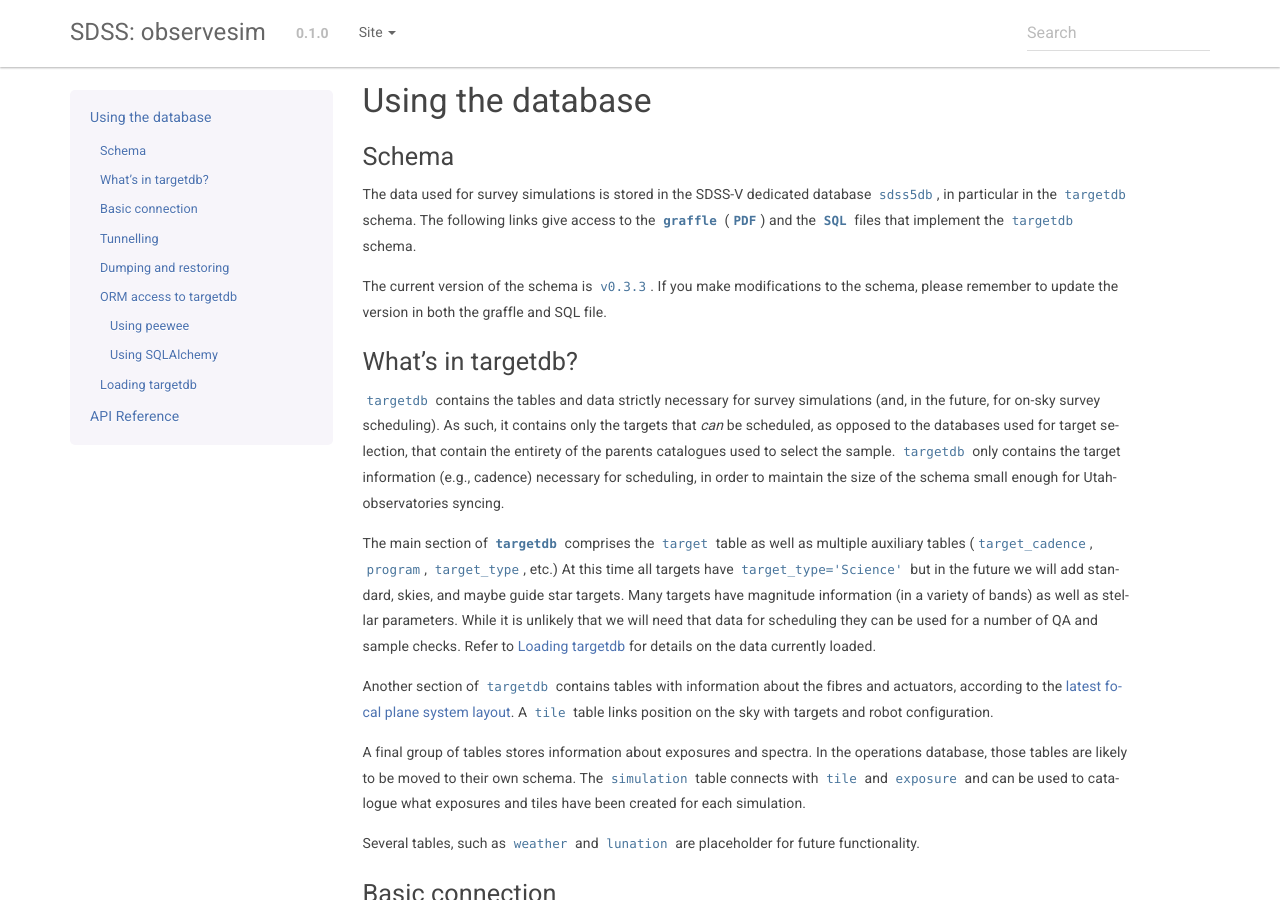
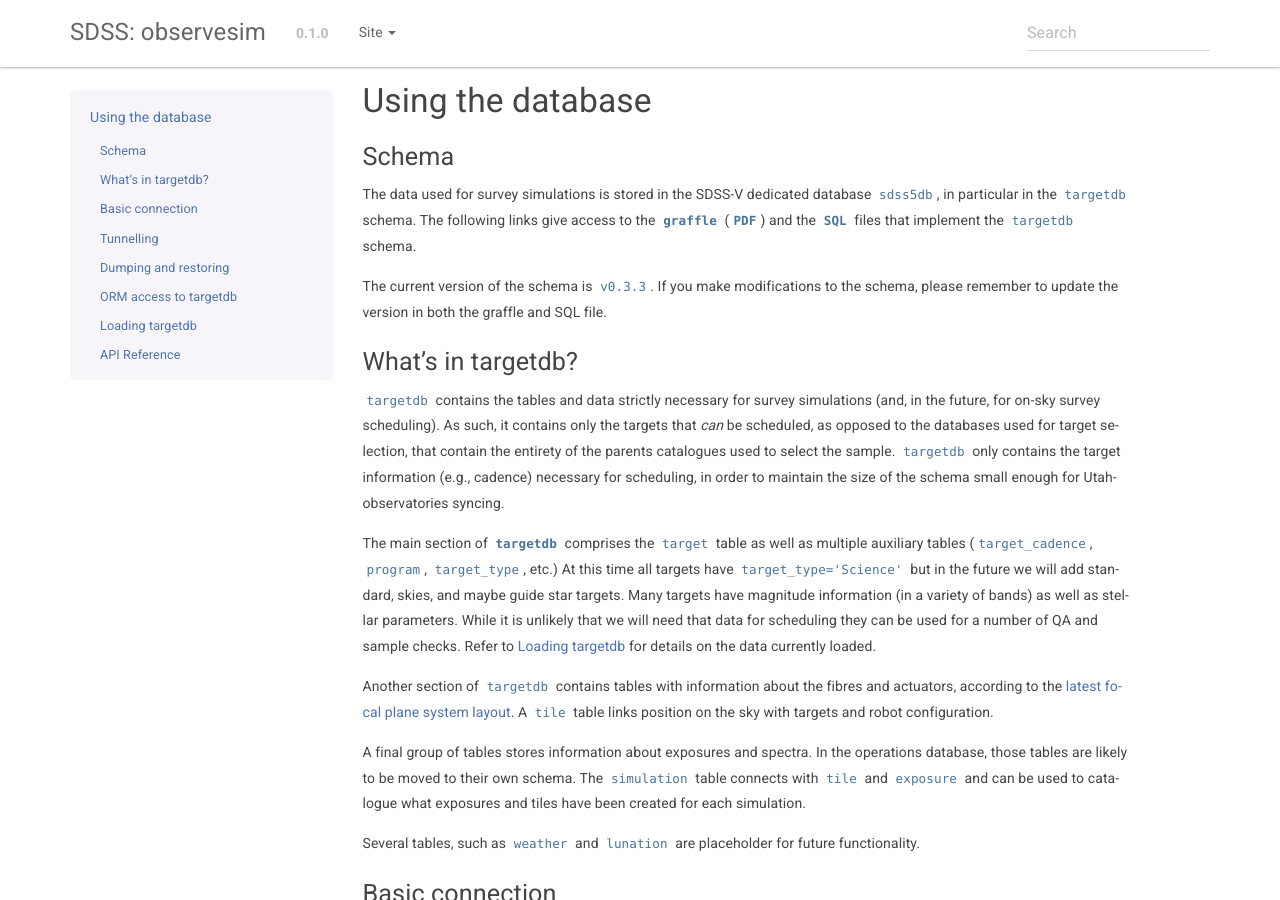
Before and after one commit to sdss/observesim, a Sphinx documentation site: the page built from docs/sphinx/database.rst, in a window 1280 px wide and 900 px high. Built offline with Sphinx 7.4.7, drawn with Linux system fonts in a browser that asks for light colours; the version number is read from the project's files by our own code; part of the change alters nothing that is shown.

```diff
--- a/docs/sphinx/database.rst
+++ b/docs/sphinx/database.rst
@@ -1,5 +1,7 @@
 .. role:: header_no_toc
   :class: class_header_no_toc
+
+:tocdepth: 2
 
 
 Using the database
@@ -175,13 +177,16 @@ will load targets and actuators/fibres to ``targetdb`` using the information in
 
 
 API Reference
-=============
+-------------
 
 .. automodapi:: observesim.db.peewee
    :no-inheritance-diagram:
+   :headings: ~^
 
 .. automodapi:: observesim.db.sqlalchemy.connections
    :no-inheritance-diagram:
+   :headings: ~^
 
 .. automodapi:: observesim.db.load
    :no-inheritance-diagram:
+   :headings: ~^
```
